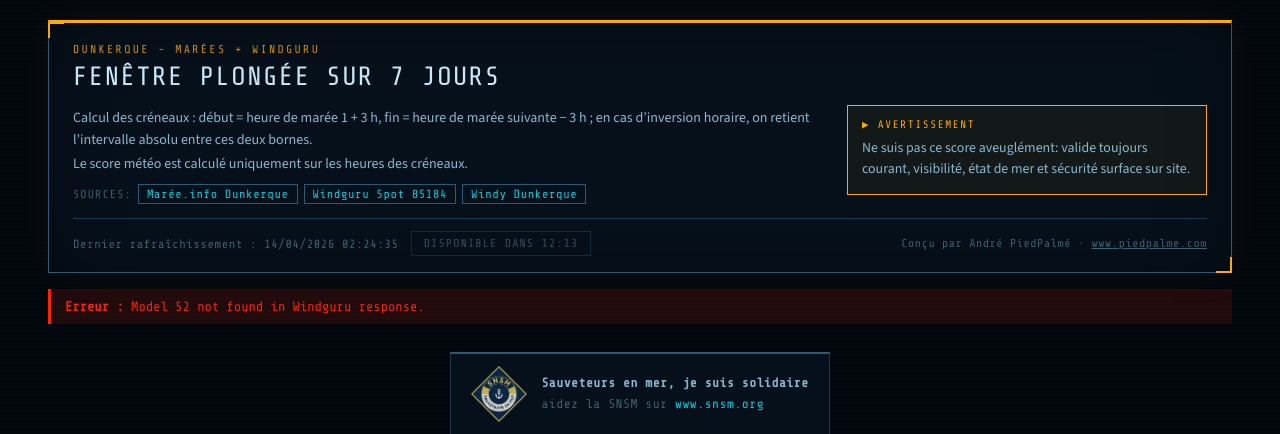
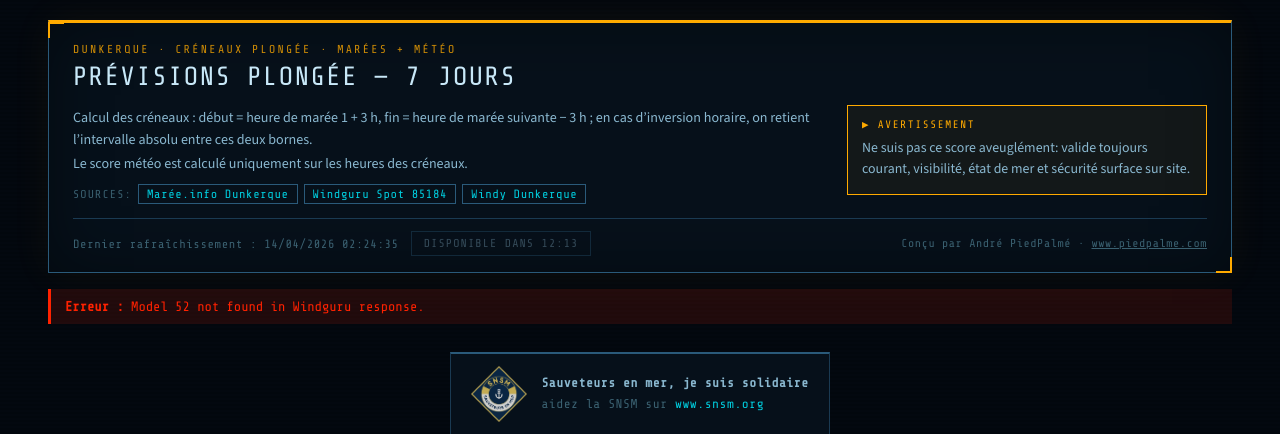
Before and after one commit to Areumaux/meteo-plongee-dk, a Flask app: page / in a window 1280 px wide. Shown: the top 434 px of the page. Run offline with Flask 3, Linux system fonts and the light colour scheme; data that the repository does not hold is empty.

Commit message:
SEO + titre mis à jour, Windy popup limité au jour J uniquement

```diff
--- a/static/windy_popup.js
+++ b/static/windy_popup.js
@@ -112,6 +112,16 @@
     if (e.key === "Escape") close();
   });
 
+  // ── Restrict Windy icon to today's card only ───────────────────
+  const todayIso = new Date().toLocaleDateString("fr-CA"); // YYYY-MM-DD local
+
+  document.querySelectorAll(".metric[data-windy]").forEach((el) => {
+    const card = el.closest(".score-card");
+    if (!card || card.dataset.date !== todayIso) {
+      el.removeAttribute("data-windy"); // remove clickability on non-today cards
+    }
+  });
+
   // ── Attach to metric boxes ─────────────────────────────────────
   document.addEventListener("click", (e) => {
     const metric = e.target.closest(".metric[data-windy]");
--- a/templates/index.html
+++ b/templates/index.html
@@ -3,7 +3,14 @@
   <head>
     <meta charset="utf-8" />
     <meta name="viewport" content="width=device-width, initial-scale=1" />
-    <title>Plongée Dunkerque - 7 jours</title>
+    <title>Créneaux plongée Dunkerque — Prévisions 7 jours</title>
+    <meta name="description" content="Calcul automatique des créneaux de plongée optimaux à Dunkerque sur 7 jours : coefficient de marée, vent, vagues et direction. Données Marée.info + Windguru." />
+    <meta name="keywords" content="plongée Dunkerque, créneaux plongée, météo plongée, marée Dunkerque, conditions plongée, fenêtre plongée" />
+    <meta name="robots" content="index, follow" />
+    <meta property="og:title" content="Créneaux plongée Dunkerque — Prévisions 7 jours" />
+    <meta property="og:description" content="Calcul automatique des créneaux de plongée optimaux à Dunkerque : marées, vent, vagues sur 7 jours." />
+    <meta property="og:type" content="website" />
+    <meta property="og:url" content="https://meteo-plongee-dk.piedpalme.com/" />
     <link rel="preconnect" href="https://fonts.googleapis.com" />
     <link rel="preconnect" href="https://fonts.gstatic.com" crossorigin />
     <link href="https://fonts.googleapis.com/css2?family=Barlow+Condensed:wght@600;700&family=Share+Tech+Mono&family=Source+Sans+3:wght@400;600;700&display=swap" rel="stylesheet" />
@@ -12,8 +19,8 @@
   <body>
     <main class="container">
       <header class="hero">
-        <div class="kicker">Dunkerque - Marées + Windguru</div>
-        <h1>Fenêtre plongée sur 7 jours</h1>
+        <div class="kicker">Dunkerque · Créneaux plongée · Marées + Météo</div>
+        <h1>Prévisions plongée — 7 jours</h1>
         <div class="hero-grid">
           <div class="hero-main">
             <p class="hero-formula">Calcul des créneaux : début = heure de marée 1 + 3 h, fin = heure de marée suivante − 3 h ; en cas d’inversion horaire, on retient l’intervalle absolu entre ces deux bornes.</p>
```
